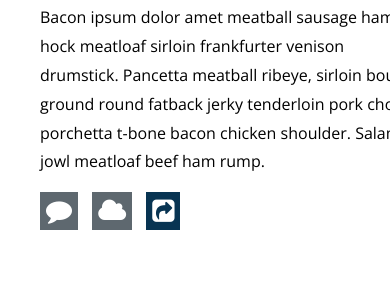
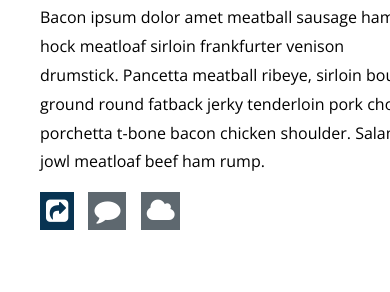
Before and after one commit to brentoneill/surf-and-paddle-responsive, a plain HTML site: page index.html in a window 390 px wide. Shown: the part 1656-1948 px from the top of the page. Drawn offline with nearby package versions, Linux system fonts and the light colour scheme.

Commit message:
Rearranged social buttons and removed footer nav item 4 on -s and -xs breakpoints

```diff
--- a/assets/responsive.css
+++ b/assets/responsive.css
@@ -259,6 +259,9 @@
   footer {
     height:auto;
   }
+  .footer-link-four {
+    display:none;
+  }
 }
 
 @media screen and (max-width:320px) {
--- a/index.html
+++ b/index.html
@@ -57,10 +57,15 @@
               Bacon ipsum dolor amet meatball sausage ham hock meatloaf sirloin frankfurter venison drumstick. Pancetta meatball ribeye, sirloin boudin ground round fatback jerky tenderloin pork chop porchetta t-bone bacon chicken shoulder. Salami jowl meatloaf beef ham rump.
             </p>
           </div>
-          <div class="post-buttons">
+          <div class="post-buttons hidden-s">
             <a href="#"><i class="fa fa-2x fa-comment"></i><span>Read Comments</span></a>
             <a href="#"><i class="fa fa-2x fa-cloud"></i><span>Read Later</span></a>
             <a href="#" class="share"><i class="fa fa-2x fa-share-square"></i><span>Share This Post</span></a>
+          </div>
+          <div class="post-buttons visible">
+            <a href="#" class="share"><i class="fa fa-2x fa-share-square"></i><span>Share This Post</span></a>
+            <a href="#"><i class="fa fa-2x fa-comment"></i><span>Read Comments</span></a>
+            <a href="#"><i class="fa fa-2x fa-cloud"></i><span>Read Later</span></a>
           </div>
         </article>
       </section>
@@ -140,7 +145,7 @@
             <li><a href="">Nav Item 1</a></li>
             <li><a href="">Nav Item 2</a></li>
             <li><a href="">Nav Item 3</a></li>
-            <li><a href="">Nav Item 4</a></li>
+            <li class="footer-link-four"><a href="">Nav Item 4</a></li>
             <li><a href="">Nav Item 5</a></li>
           </ul>
         </nav>
```
Also changed, not shown: 2 other files.
